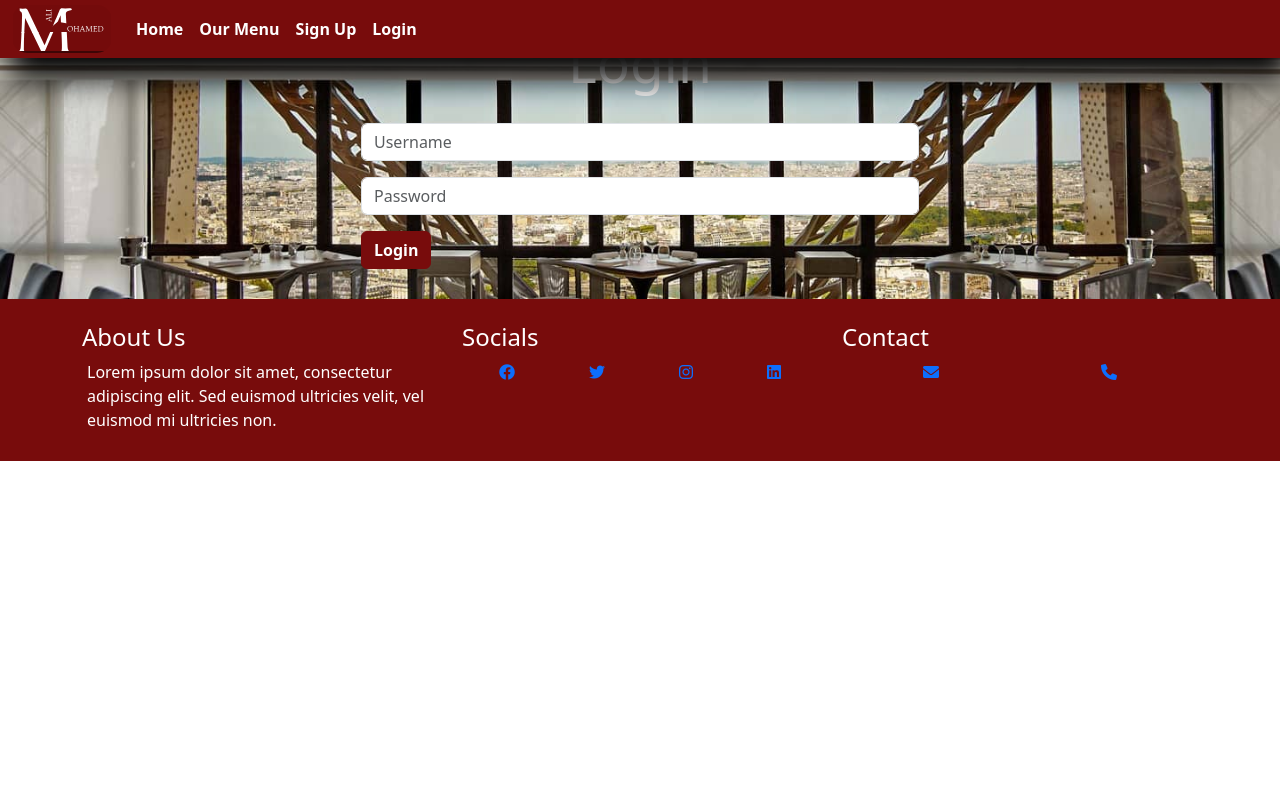
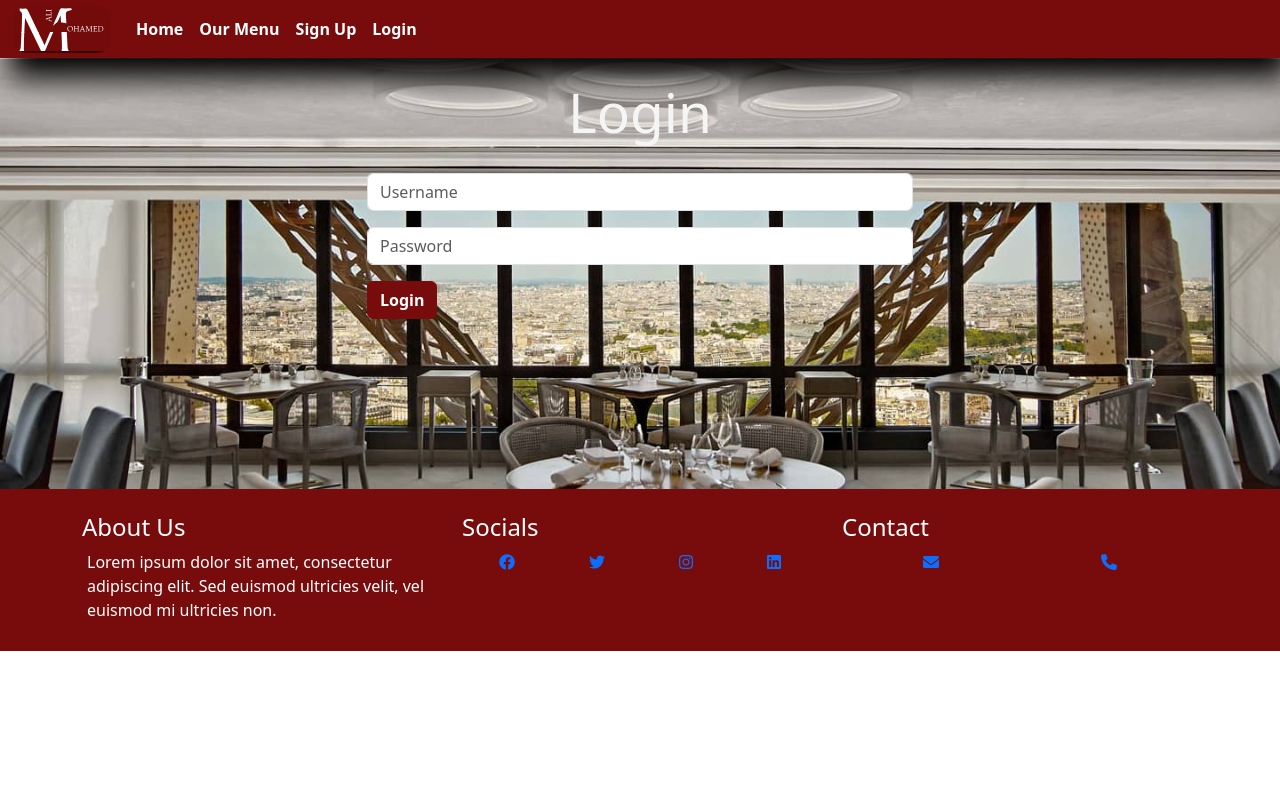
Before and after one commit to Mohamedaliabdikarim/RBS, a Django app: page /login/ in a window 1280 px wide. Run offline with Django 5.2, Linux system fonts and the light colour scheme.

Commit message:
stylinng login page

```diff
--- a/restaurant/static/css/style.css
+++ b/restaurant/static/css/style.css
@@ -4,7 +4,7 @@
     box-sizing: border-box;
 }
 body {
-    min-height: 100vh;
+    /*min-height: 100vh;*/
 
 
 }
@@ -235,6 +235,16 @@ p a{
 .register{
     margin: 20px;
 }
+.log-in {
+    position: relative;
+    top: 0;
+    left: 0;
+    width: 100%;
+    height: 50vh;
+}
+.login{margin-top: 50px;
+}
+
 
 @media screen and (max-width: 768px) {
     .sign-up{
--- a/restaurant/templates/login.html
+++ b/restaurant/templates/login.html
@@ -1,8 +1,8 @@
 {% extends "base.html" %}
 {% block content %}
-
-<div class="container">
-
+<section class="log-in">
+    <div class="container login">
+        <div class="row">
             <div class="col-md-6 offset-md-3">
                 {% if user.is_authenticated %}
                 <h1>Hei på deg!</h1>
@@ -18,8 +18,11 @@
                         <input type="password" class="form-control" name="password" placeholder="Password" required>
                     </div>
 
-        <button type="submit" class="btn btn-secondary">Login</button>
+                    <button type="submit" class="btn btn-secondary btn-block">Login</button>
                 </form>
                 {% endif %}
             </div>
+        </div>
+    </div>
+</section>
 {% endblock content %}
--- a/website/settings.py
+++ b/website/settings.py
@@ -32,8 +32,7 @@ DEBUG = True
 
 ALLOWED_HOSTS = ['rbs-6abef8d317f3.herokuapp.com']
 
-#rbs-6abef8d317f3.herokuapp.com
-
+#'rbs-6abef8d317f3.herokuapp.com'
 
 # Application definition
 
```
Lines whose indentation alone changed are shown as unchanged.
